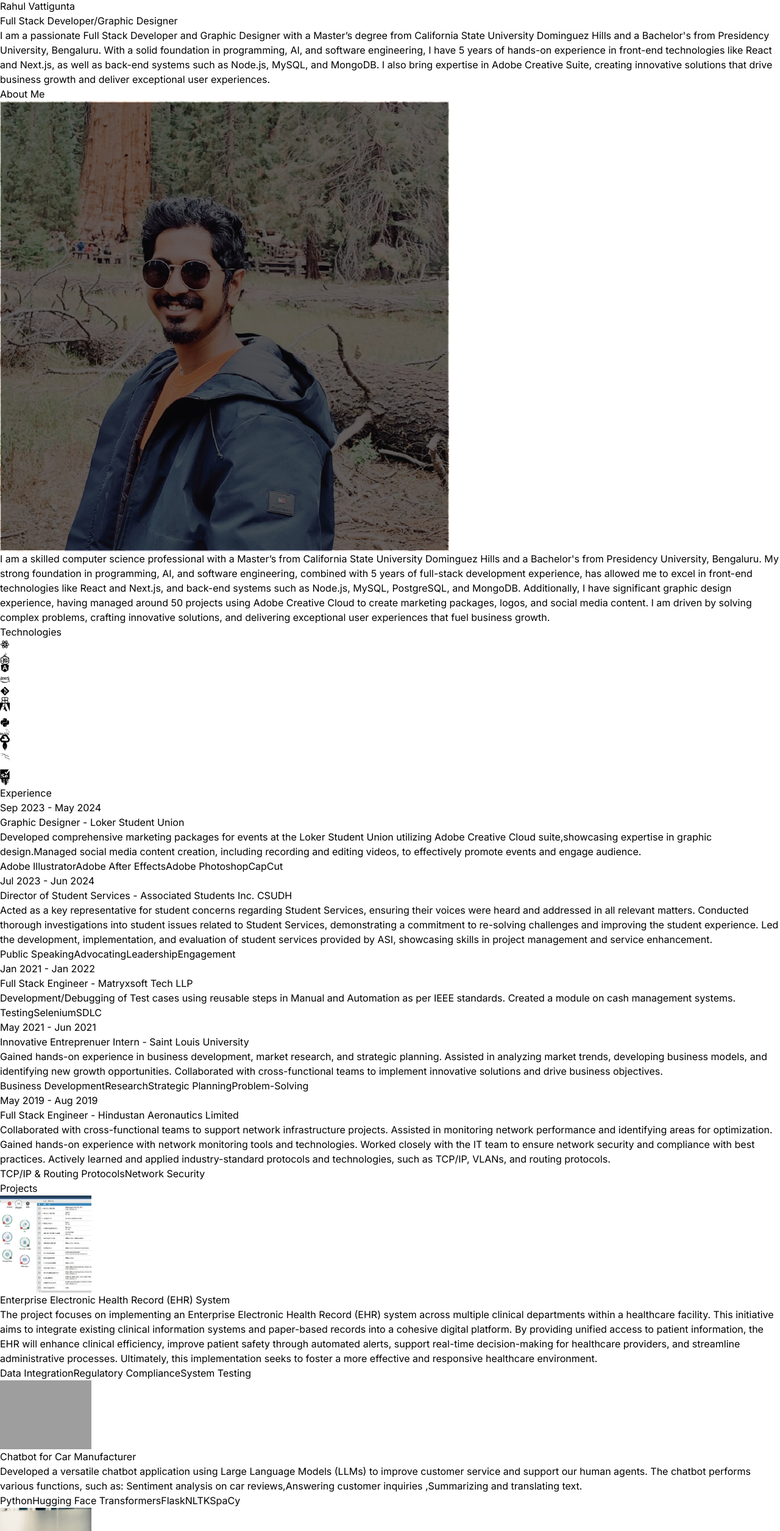
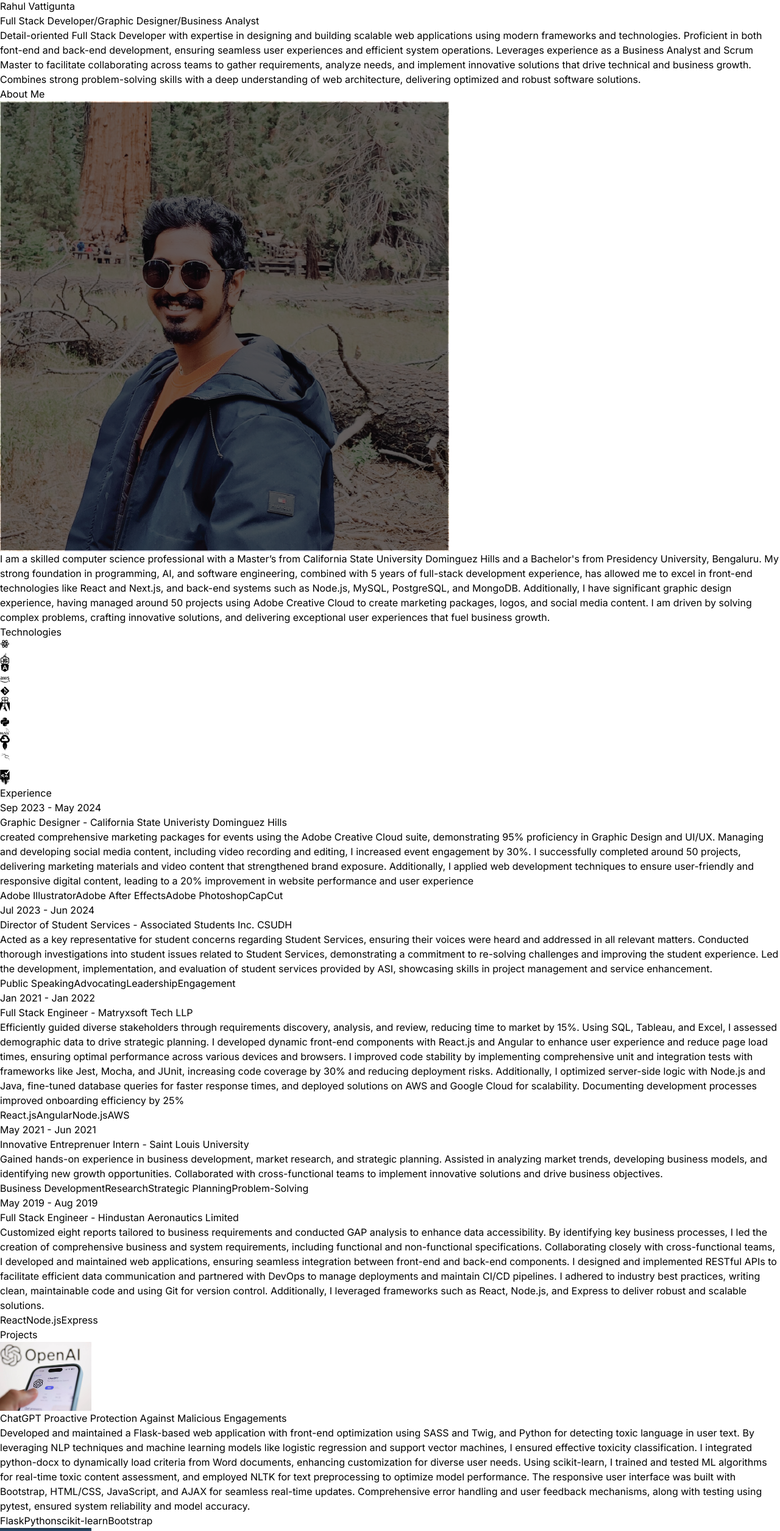
Before and after one commit to RahulVattigunta/react-portfolio-rahul, a React (Vite) app: page / in a window 1280 px wide. Shown: the part 234-2744 px from the top of the page at 61% size. Built offline with nearby package versions, Linux system fonts and the light colour scheme; grey boxes are pictures that could not be loaded.

Commit message:
third commit

```diff
--- a/src/components/Hero.jsx
+++ b/src/components/Hero.jsx
@@ -29,7 +29,7 @@ const Hero = () => {
                     animate="visible"
                     whileHover={{scale: 1.2}} whileTap={{scale: 1.1}} drag="x" dragConstraints={{left: -100, right:100}}
                     className="bg-gradient-to-r from-pink-300 via-slate-500 to-purple-500 bg-clip-text text-3xl tracking-tight
-                    text-transparent">Full Stack Developer/Graphic Designer</motion.span>
+                    text-transparent">Full Stack Developer/Graphic Designer/Business Analyst</motion.span>
                     <motion.p
                     variants={container(1)}
                     initial="hidden"
--- a/src/constants/index.js
+++ b/src/constants/index.js
@@ -3,8 +3,9 @@ import project2 from "../assets/projects/project-2.jpg";
 import project3 from "../assets/projects/project-3.jpg";
 import project4 from "../assets/projects/project-4.jpg";
 import project5 from "../assets/projects/project-5.jpg";
+import project6 from "../assets/projects/project-6.png";
 
-export const HERO_CONTENT = `I am a passionate Full Stack Developer and Graphic Designer with a Master’s degree from California State University Dominguez Hills and a Bachelor's from Presidency University, Bengaluru. With a solid foundation in programming, AI, and software engineering, I have 5 years of hands-on experience in front-end technologies like React and Next.js, as well as back-end systems such as Node.js, MySQL, and MongoDB. I also bring expertise in Adobe Creative Suite, creating innovative solutions that drive business growth and deliver exceptional user experiences.`;
+export const HERO_CONTENT = `Detail-oriented Full Stack Developer with expertise in designing and building scalable web applications using modern frameworks and technologies. Proficient in both font-end and back-end development, ensuring seamless user experiences and efficient system operations. Leverages experience as a Business Analyst and Scrum Master to facilitate collaborating across teams to gather requirements, analyze needs, and implement innovative solutions that drive technical and business growth. Combines strong problem-solving skills with a deep understanding of web architecture, delivering optimized and robust software solutions.`;
 
 export const ABOUT_TEXT = `I am a skilled computer science professional with a Master’s from California State University Dominguez Hills and a Bachelor's from Presidency University, Bengaluru. My strong foundation in programming, AI, and software engineering, combined with 5 years of full-stack development experience, has allowed me to excel in front-end technologies like React and Next.js, and back-end systems such as Node.js, MySQL, PostgreSQL, and MongoDB.
 
@@ -14,10 +15,8 @@ export const EXPERIENCES = [
   {
     year: "Sep 2023 - May 2024",
     role: "Graphic Designer",
-    company: "Loker Student Union",
-    description: `Developed comprehensive marketing packages for events at the Loker Student Union utilizing Adobe Creative Cloud
-suite,showcasing expertise in graphic design.Managed social media content creation, including recording and editing videos, to effectively promote events and engage
-audience.`,
+    company: "California State Univeristy Dominguez Hills",
+    description: `created comprehensive marketing packages for events using the Adobe Creative Cloud suite, demonstrating 95% proficiency in Graphic Design and UI/UX. Managing and developing social media content, including video recording and editing, I increased event engagement by 30%. I successfully completed around 50 projects, delivering marketing materials and video content that strengthened brand exposure. Additionally, I applied web development techniques to ensure user-friendly and responsive digital content, leading to a 20% improvement in website performance and user experience`,
     technologies: ["Adobe Illustrator", "Adobe After Effects", "Adobe Photoshop", "CapCut"],
   },
   {
@@ -31,8 +30,8 @@ audience.`,
     year: "Jan 2021 - Jan 2022",
     role: "Full Stack Engineer",
     company: "Matryxsoft Tech LLP",
-    description: `Development/Debugging of Test cases using reusable steps in Manual and Automation as per IEEE standards. Created a module on cash management systems.`,
-    technologies: ["Testing", "Selenium", "SDLC"],
+    description: `Efficiently guided diverse stakeholders through requirements discovery, analysis, and review, reducing time to market by 15%. Using SQL, Tableau, and Excel, I assessed demographic data to drive strategic planning. I developed dynamic front-end components with React.js and Angular to enhance user experience and reduce page load times, ensuring optimal performance across various devices and browsers. I improved code stability by implementing comprehensive unit and integration tests with frameworks like Jest, Mocha, and JUnit, increasing code coverage by 30% and reducing deployment risks. Additionally, I optimized server-side logic with Node.js and Java, fine-tuned database queries for faster response times, and deployed solutions on AWS and Google Cloud for scalability. Documenting development processes improved onboarding efficiency by 25%`,
+    technologies: ["React.js", "Angular", "Node.js", "AWS"],
   },
   {
     year: "May 2021 - Jun 2021",
@@ -47,12 +46,19 @@ audience.`,
     year: "May 2019 - Aug 2019",
     role: "Full Stack Engineer",
     company: "Hindustan Aeronautics Limited",
-    description: `Collaborated with cross-functional teams to support network infrastructure projects. Assisted in monitoring network performance and identifying areas for optimization. Gained hands-on experience with network monitoring tools and technologies. Worked closely with the IT team to ensure network security and compliance with best practices. Actively learned and applied industry-standard protocols and technologies, such as TCP/IP, VLANs, and routing protocols.`,
-    technologies: ["TCP/IP & Routing Protocols", "Network Security"],
+    description: `Customized eight reports tailored to business requirements and conducted GAP analysis to enhance data accessibility. By identifying key business processes, I led the creation of comprehensive business and system requirements, including functional and non-functional specifications. Collaborating closely with cross-functional teams, I developed and maintained web applications, ensuring seamless integration between front-end and back-end components. I designed and implemented RESTful APIs to facilitate efficient data communication and partnered with DevOps to manage deployments and maintain CI/CD pipelines. I adhered to industry best practices, writing clean, maintainable code and using Git for version control. Additionally, I leveraged frameworks such as React, Node.js, and Express to deliver robust and scalable solutions.`,
+    technologies: ["React", "Node.js", "Express"],
   },
 ];
 
 export const PROJECTS = [
+  {
+    title: "ChatGPT Proactive Protection Against Malicious Engagements",
+    image: project6,
+    description:
+      "Developed and maintained a Flask-based web application with front-end optimization using SASS and Twig, and Python for detecting toxic language in user text. By leveraging NLP techniques and machine learning models like logistic regression and support vector machines, I ensured effective toxicity classification. I integrated python-docx to dynamically load criteria from Word documents, enhancing customization for diverse user needs. Using scikit-learn, I trained and tested ML algorithms for real-time toxic content assessment, and employed NLTK for text preprocessing to optimize model performance. The responsive user interface was built with Bootstrap, HTML/CSS, JavaScript, and AJAX for seamless real-time updates. Comprehensive error handling and user feedback mechanisms, along with testing using pytest, ensured system reliability and model accuracy.",
+    technologies: ["Flask", "Python", "scikit-learn", "Bootstrap"],
+  },
   {
     title: "Enterprise Electronic Health Record (EHR) System",
     image: project1,
```
Also changed, not shown: src/assets/projects/project-6.png (added).
